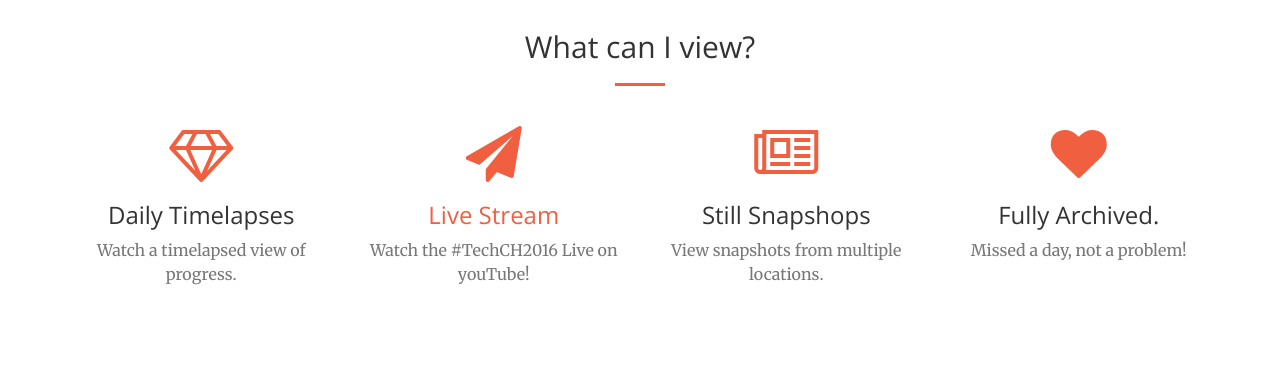
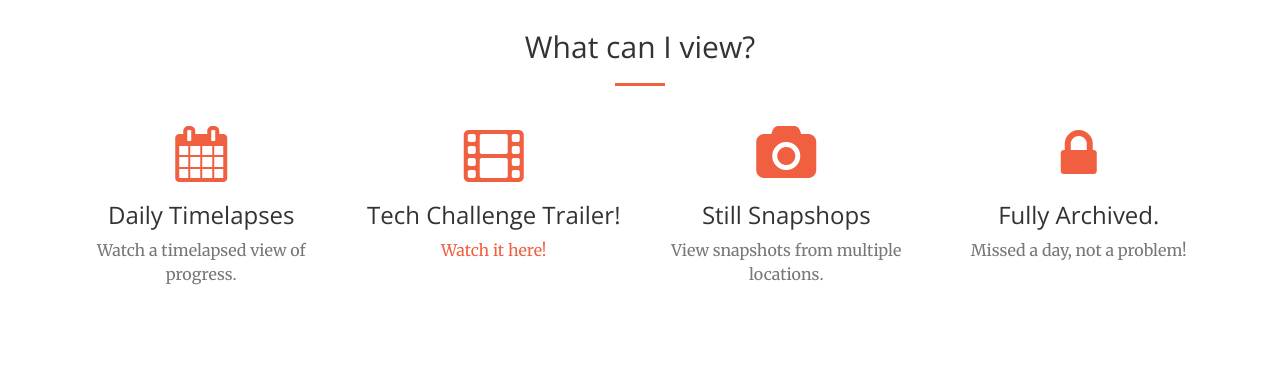
Before and after one commit to ibains007/lifeofpi, a website: page index.html in a window 1280 px wide. Shown: the part 1240-1609 px from the top of the page. Drawn offline with nearby package versions, Linux system fonts and the light colour scheme.

Commit message:
Trailer and icon updates

```diff
--- a/index.html
+++ b/index.html
@@ -109,28 +109,28 @@
             <div class="row">
                 <div class="col-lg-3 col-md-6 text-center">
                     <div class="service-box">
-                        <i class="fa fa-4x fa-diamond text-primary sr-icons"></i>
+                        <i class="fa fa-4x fa-calendar text-primary sr-icons"></i>
                         <h3>Daily Timelapses</h3>
                         <p class="text-muted">Watch a timelapsed view of progress.</p>
                     </div>
                 </div>
                 <div class="col-lg-3 col-md-6 text-center">
                     <div class="service-box">
-                        <i class="fa fa-4x fa-paper-plane text-primary sr-icons"></i>
-                        <h3><a href="https://www.youtube.com/watch?v=GQMPN1RTfGA">Live Stream </a></h3>
-                        <p class="text-muted">Watch the #TechCH2016 Live on youTube!</a></p>
+                        <i class="fa fa-4x fa-film text-primary sr-icons"></i>
+                        <h3>Tech Challenge Trailer!</h3>
+                        <p class="text-muted"><a href="https://www.youtube.com/watch?v=kfDd4Hhb0gM">Watch it here!</a></p>
                     </div>
                 </div>
                 <div class="col-lg-3 col-md-6 text-center">
                     <div class="service-box">
-                        <i class="fa fa-4x fa-newspaper-o text-primary sr-icons"></i>
+                        <i class="fa fa-4x fa-camera text-primary sr-icons"></i>
                         <h3>Still Snapshops</h3>
                         <p class="text-muted">View snapshots from multiple locations.</p>
                     </div>
                 </div>
                 <div class="col-lg-3 col-md-6 text-center">
                     <div class="service-box">
-                        <i class="fa fa-4x fa-heart text-primary sr-icons"></i>
+                        <i class="fa fa-4x fa-lock text-primary sr-icons"></i>
                         <h3>Fully Archived.</h3>
                         <p class="text-muted">Missed a day, not a problem!</p>
                     </div>
```
